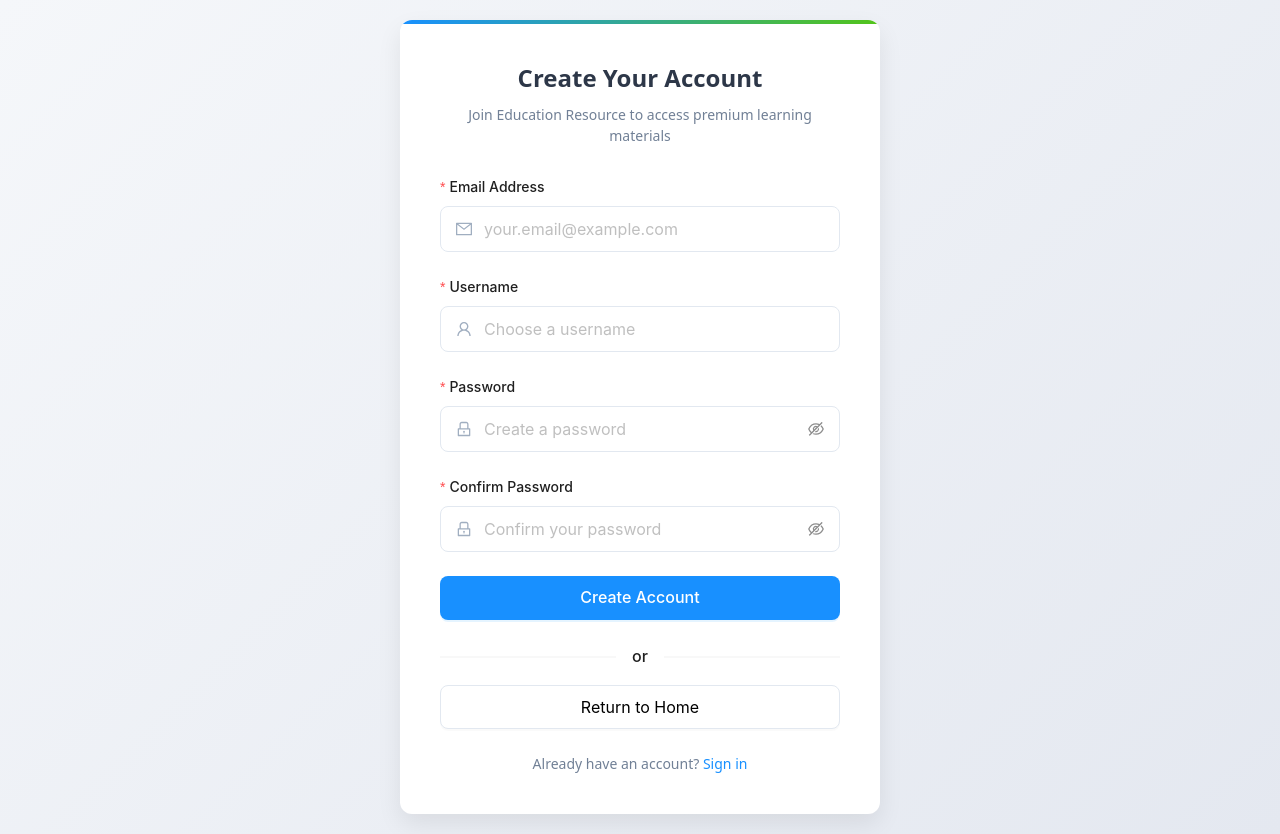
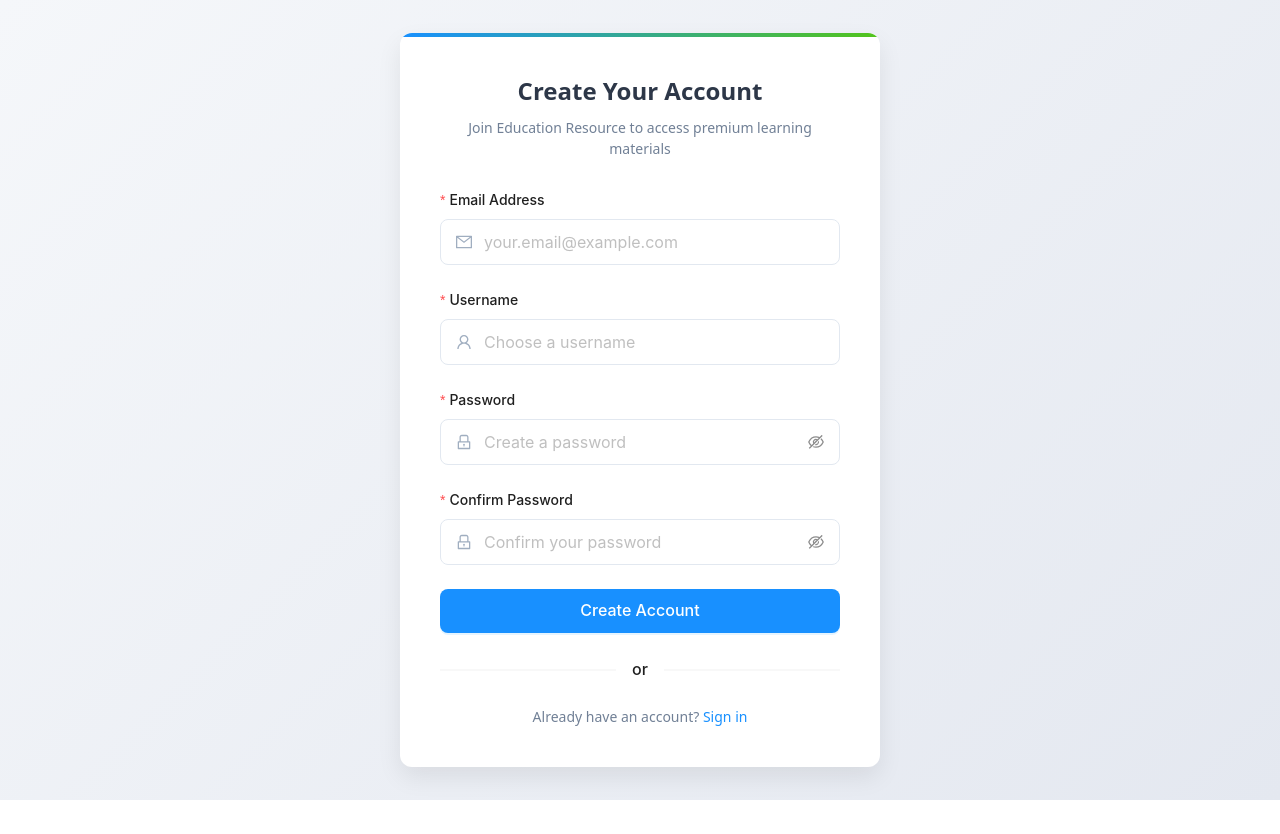
Before and after one commit to 1dissypatrick/6001-project, a React (Create React App) app: page /register in a window 1280 px wide. After the commit the page ends 800 px from the top, so only its background shows below. Built offline with nearby package versions, Linux system fonts and the light colour scheme.

Commit message:
change logout

```diff
--- a/src/components/commonHeader/index.js
+++ b/src/components/commonHeader/index.js
@@ -3,13 +3,14 @@ import { Layout, Avatar, Button, Dropdown, Badge } from 'antd';
 import { MenuFoldOutlined } from '@ant-design/icons';
 import { useDispatch } from 'react-redux';
 import { collapseMenu } from '../../store/reducers/tab';
-import { Link } from 'react-router-dom';
+import { Link, useNavigate } from 'react-router-dom';
 import axios from 'axios';
 import "../commonHeader/index.css";
 
 const { Header } = Layout;
 
 const CommonHeader = ({ collapsed }) => {
+    const navigate = useNavigate();
     const [username, setUsername] = useState('');
     const [unreadCount, setUnreadCount] = useState(0);
 
@@ -36,9 +37,14 @@ const CommonHeader = ({ collapsed }) => {
         }
     };
 
+    const goBackLogin = () => {
+        // Use replace: true to prevent adding the current page to history
+        navigate('/login', { replace: true });
+    };
+
     const logout = () => {
         localStorage.removeItem('username');
-        window.location.reload();
+        goBackLogin();
     };
 
     const items = [
--- a/src/pages/login/index.js
+++ b/src/pages/login/index.js
@@ -31,9 +31,7 @@ const Login = () => {
         }
     };
 
-    const goBack = () => {
-        navigate('/home');
-    };
+
 
     return (
         <div className="login-page">
@@ -89,17 +87,6 @@ const Login = () => {
 
                     <Divider className="divider">or</Divider>
 
-                    <div className="alternative-actions">
-                        <Button
-                            type="default"
-                            onClick={goBack}
-                            className="back-button"
-                            size="large"
-                            block
-                        >
-                            Return to Home
-                        </Button>
-                    </div>
                 </Form>
 
                 <div className="register-cta">
--- a/src/pages/register/index.js
+++ b/src/pages/register/index.js
@@ -24,9 +24,7 @@ const Register = () => {
         }
     };
 
-    const goBack = () => {
-        navigate('/home');
-    };
+
 
     return (
         <div className="register-page">
@@ -127,17 +125,7 @@ const Register = () => {
 
                     <Divider className="divider">or</Divider>
 
-                    <div className="alternative-actions">
-                        <Button
-                            type="default"
-                            onClick={goBack}
-                            className="back-button"
-                            size="large"
-                            block
-                        >
-                            Return to Home
-                        </Button>
-                    </div>
+
                 </Form>
 
                 <div className="login-cta">
--- a/src/router/index.js
+++ b/src/router/index.js
@@ -24,7 +24,7 @@ const routes = [
             {
                 //重定向/后default的page
                 path:'/',
-                element:<Navigate to="home" replace/>
+                element:<Navigate to="login" replace/>
             },
             {
                 path:'home',
```
Also changed, not shown: command notes.txt.
